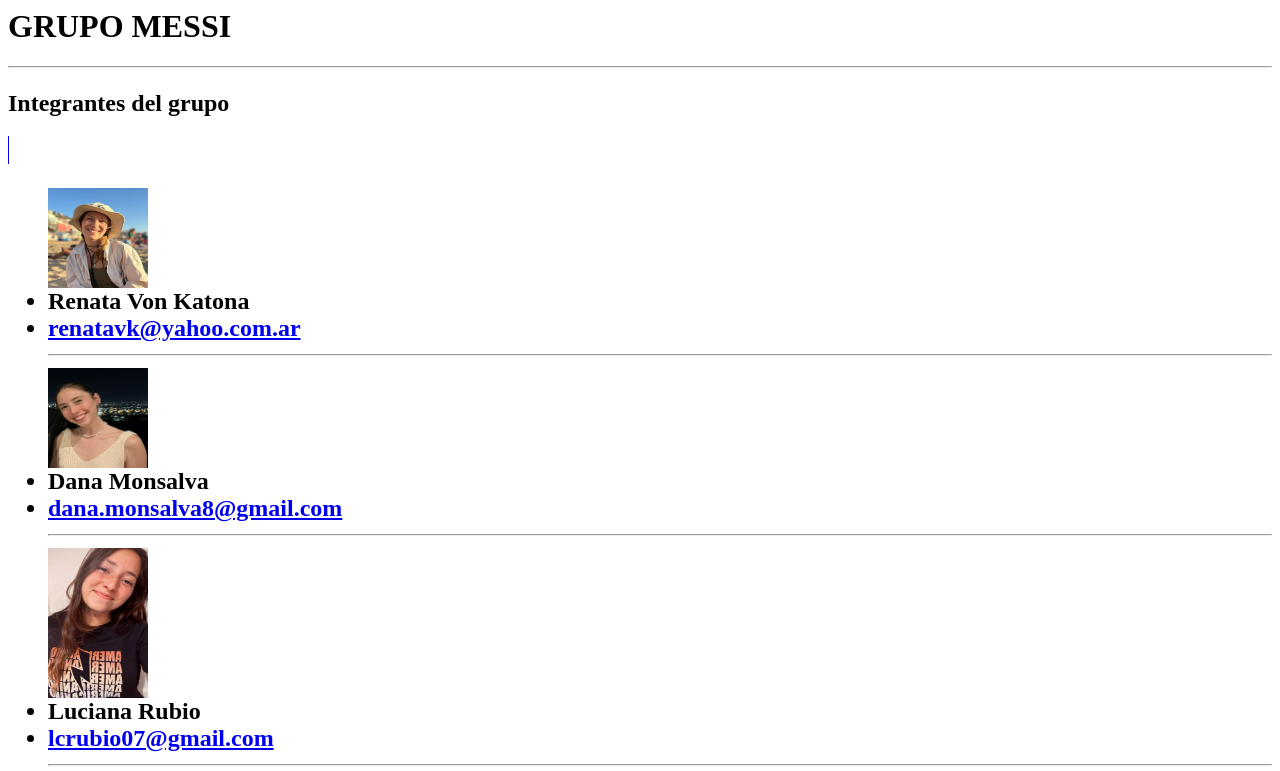
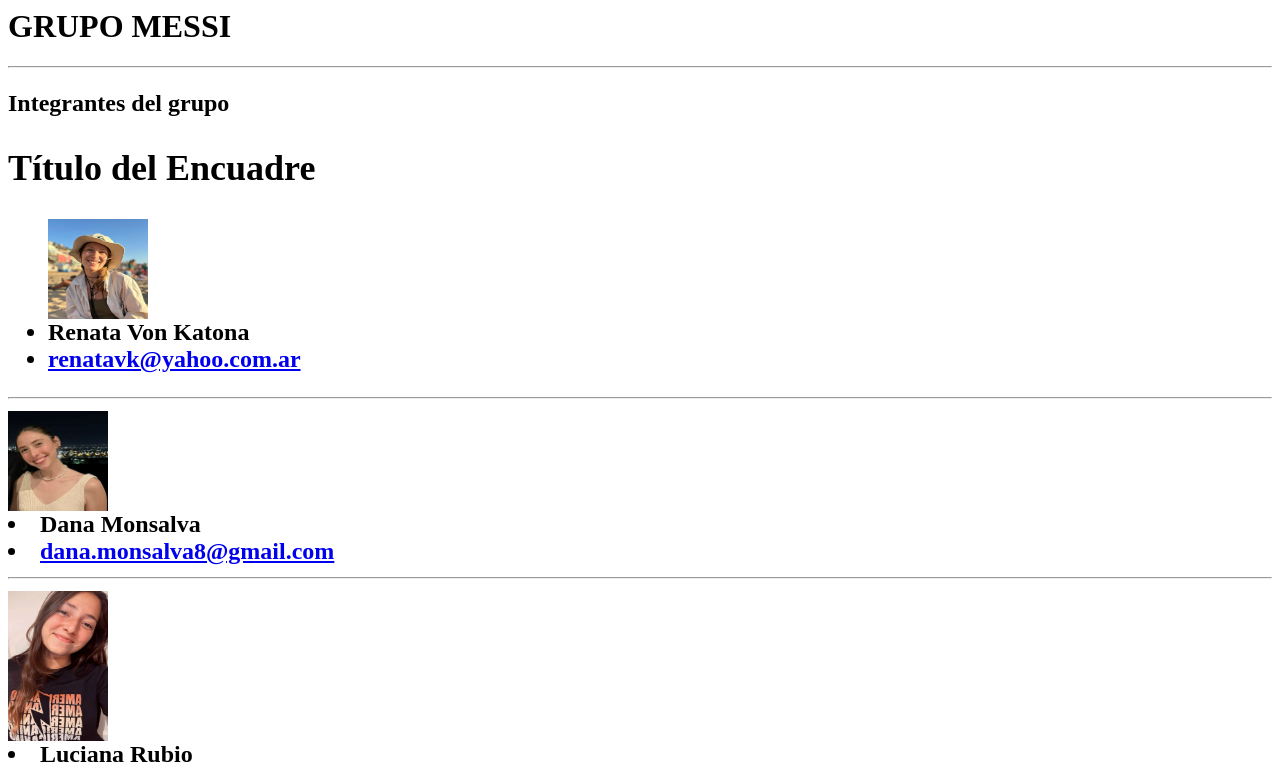
Before and after one commit to Facucard12/CV_Cardozo, a plain HTML site: page index.html in a window 1280 px wide. Shown: the top 771 px of the page. Drawn offline with Linux system fonts and the light colour scheme.

Commit message:
Update index.html

```diff
--- a/index.html
+++ b/index.html
@@ -7,12 +7,14 @@
 	<h2> Integrantes del grupo <h2>
 <table>
 <tr>
-<span style="border-image: initial; border: 1px solid blue;">
-	<ul>
-	<img src=Ren.jpeg width="100" height="100">
-	<li>Renata Von Katona</li>
-	<li><a href="mailto://renatavk@yahoo.com.ar"> renatavk@yahoo.com.ar </a></li>
-</span>
+	<div class="encuadre">
+  <h2>Título del Encuadre</h2>
+  <p><ul>
+<img src=Ren.jpeg width="100" height="100">
+<li>Renata Von Katona</li>
+<li><a href="mailto://renatavk@yahoo.com.ar"> renatavk@yahoo.com.ar </a></li></p>
+</div>
+
 <hr>
 <img src=Dana.jpeg width="100" height="100">
 <li>Dana Monsalva
```
